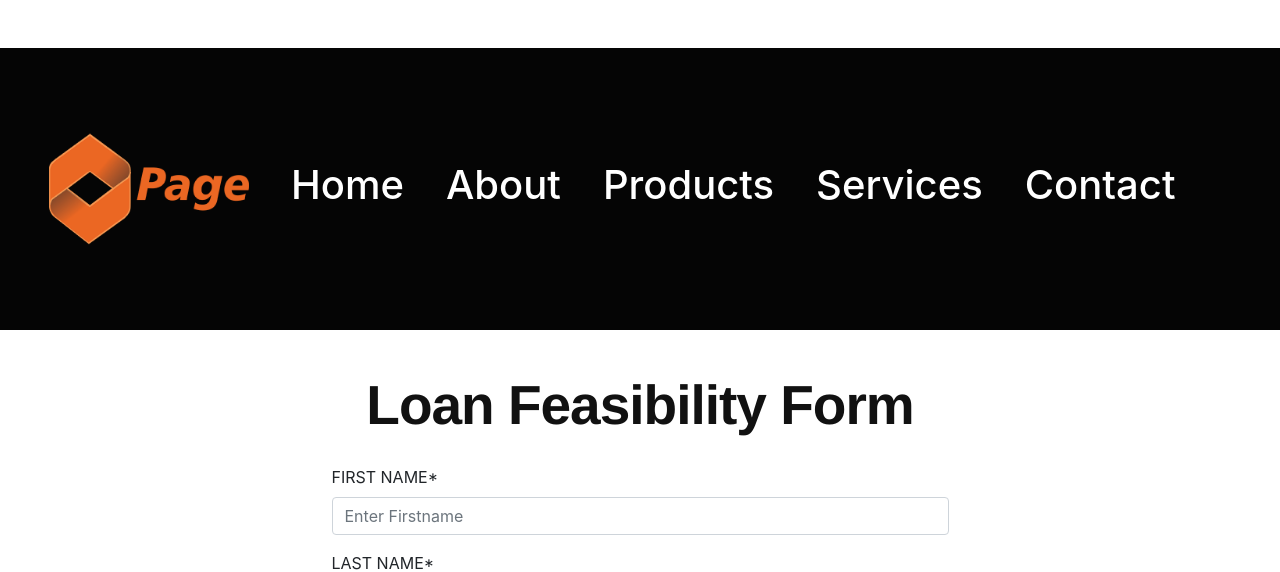
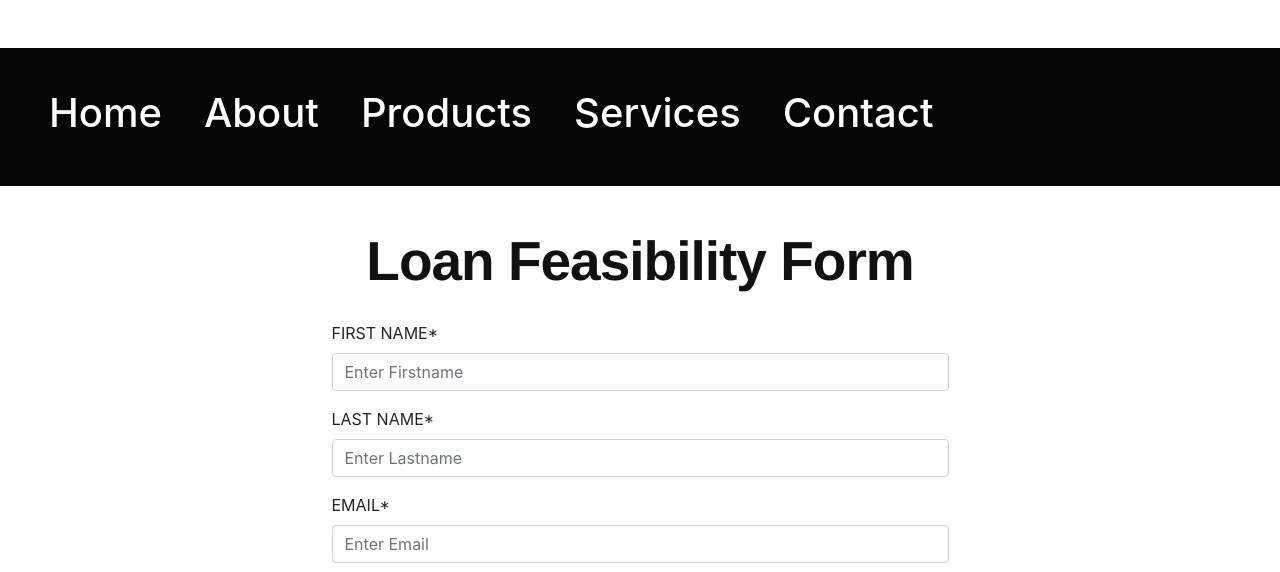
Before and after one commit to MichealOmojola/DjangoDeploy, a Django app: page / in a window 1280 px wide; the page is wider, and only the part inside the window is pictured. Shown: the top 572 px of that part. Run offline with Django 3.2, Linux system fonts and the light colour scheme; some libraries are stand-ins or nearby versions.

Commit message:
change committed

```diff
--- a/MyAPI/forms.py
+++ b/MyAPI/forms.py
@@ -34,7 +34,7 @@ class ApprovalForm(forms.Form):
     Dependents = forms.IntegerField(label='NUMBER OF DEPENDANTS', widget=forms.TextInput(attrs={'placeholder': 'Enter Number of Dependents'}))
     ApplicantIncome = forms.IntegerField(label="APPLICANT'S INCOME", widget=forms.TextInput(attrs={'placeholder': 'Enter Yearly Gross Income'}))
     LoanAmount = forms.IntegerField(label="LOAN AMOUNT", widget=forms.TextInput(attrs={'placeholder': 'Enter Loan Amount'}))
-    Loan_Amount_Term = forms.IntegerField(label='LOAN TENOR IN DAYS', widget=forms.TextInput(attrs={'placeholder': 'Enter Loan Tenure'}))
+    Loan_Amount_Term = forms.IntegerField(label='LOAN TENOR IN DAYS', widget=forms.TextInput(attrs={'placeholder': 'Enter Loan Tenure '}))
     Credit_History = forms.ChoiceField(label='CREDIT HISTORY', choices=CREDIT_HISTORY_CHOICES)
     Gender = forms.ChoiceField(label='GENDER', choices=GENDER_CHOICES)
     Married = forms.ChoiceField(label='MARITAL STATUS', choices=MARRIED_CHOICES)
--- a/MyAPI/templates/myform/cxform.html
+++ b/MyAPI/templates/myform/cxform.html
@@ -14,7 +14,7 @@
 			<div class="row" style="background-color:#050505">
 				<div class="col-sm-12">
 					<table style="border-collapse: separate; border-spacing: 40px;">
-						<td><img src="{% static '/images/page.png' %}" alt="Banner" style="width:200px;height:200px;"></img></td>
+						{% comment %} <td><img src="{% static '/images/page.png' %}" alt="Banner" style="width:200px;height:200px;"></img></td> {% endcomment %}
 						<td><h1><a href="#" style="color:white">Home</a><h1></td>
 						<td><h1><a href="#" style="color:white">About</a><h1></td>
 						<td><h1><a href="#" style="color:white">Products</a><h1></td>
```
